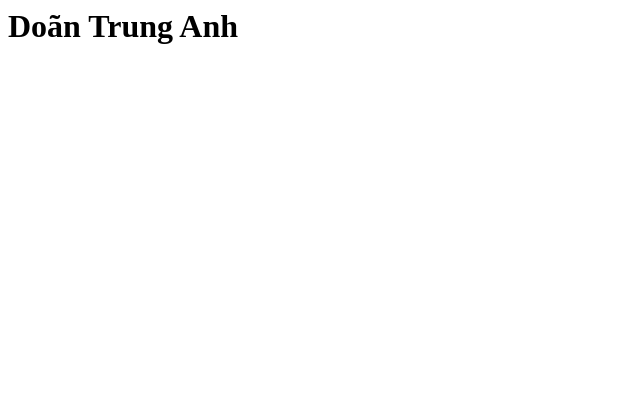
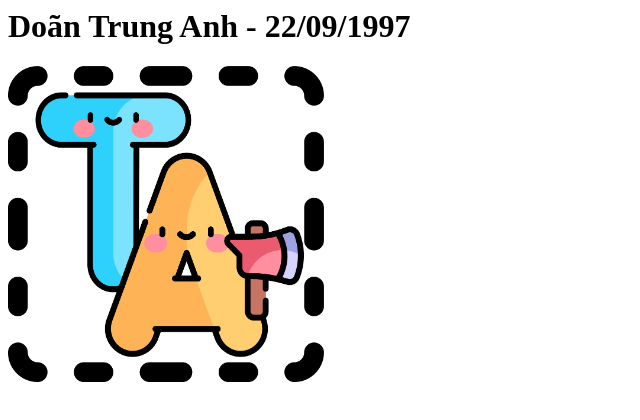
Before and after one commit to ta2209/ta2209.github.io, a plain HTML site: page index.html in a window 1280 px wide. Shown: the whole page, without its empty margins (0-640 px from the left). Drawn offline with Linux system fonts and the light colour scheme.

Commit message:
Add icon

```diff
--- a/index.html
+++ b/index.html
@@ -2,8 +2,10 @@
     <head>
         <meta charset="utf-8">
         <title>Doãn Trung Anh</title>
+        <link rel="icon" href="./imgs/favicon.png">
     </head>
     <body>
-        <h1>Doãn Trung Anh</h1>
+        <h1>Doãn Trung Anh - 22/09/1997</h1>
+        <img style="max-width: 25%;" src="./imgs/favicon.png"/>
     </body>
 </html>
```
Also changed, not shown: imgs/favicon.png (added).
